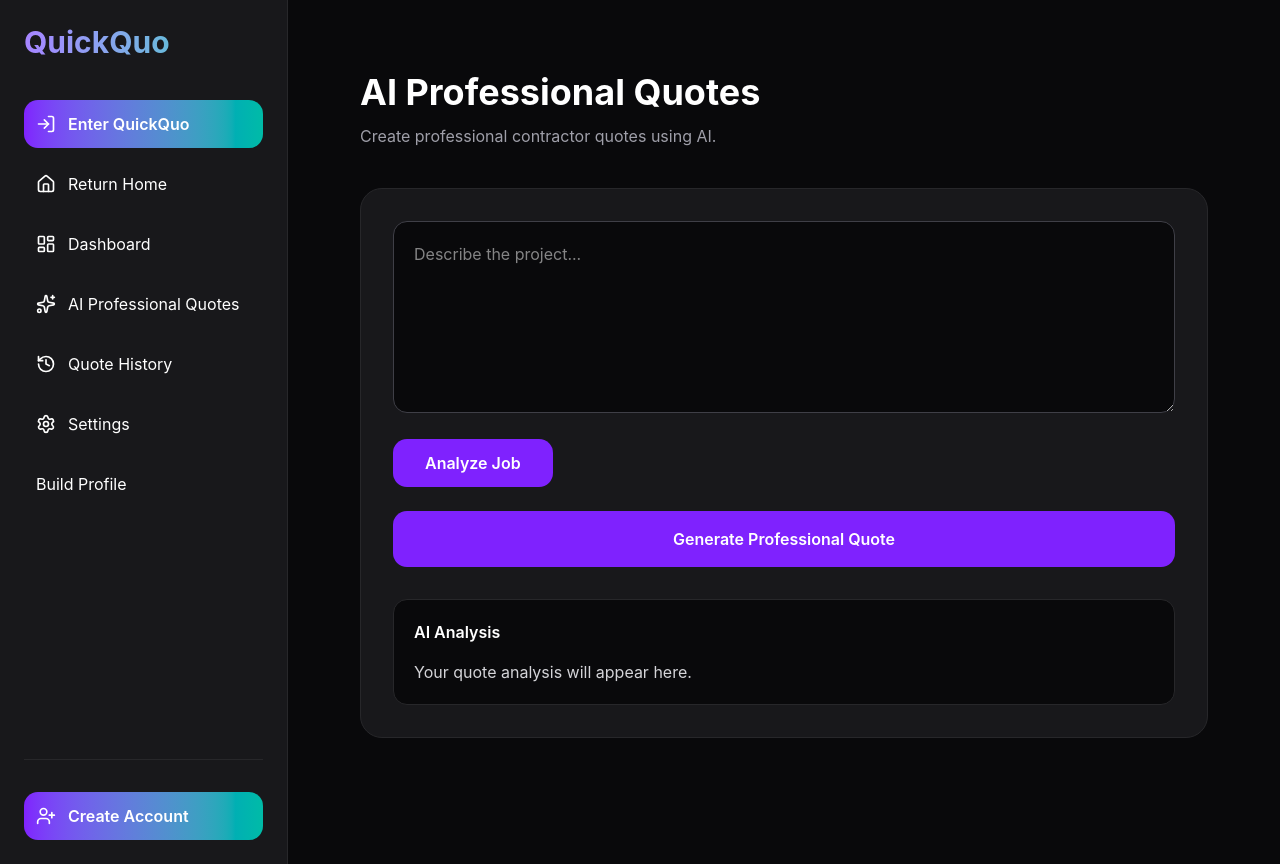
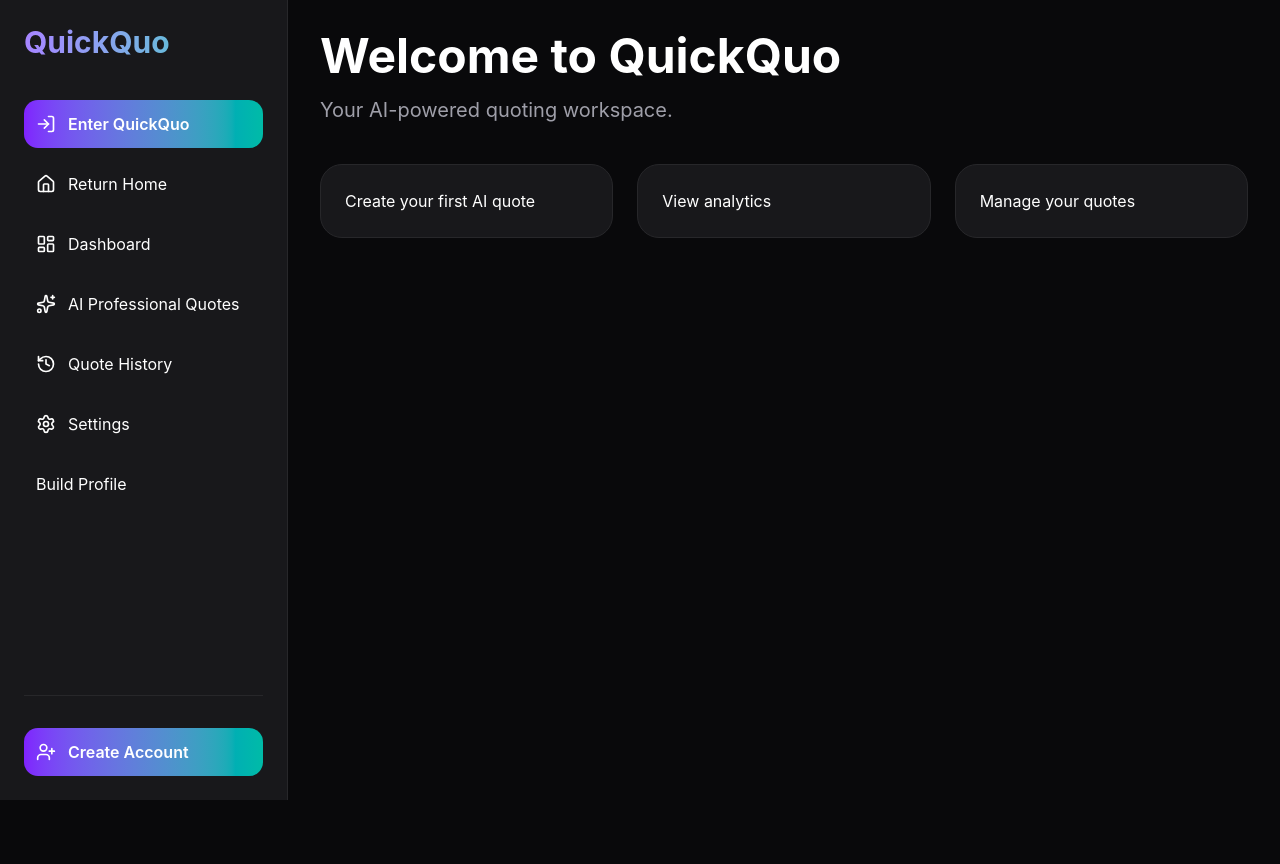
Before and after one commit to brandonrwill514/Quickpro, a Next.js app: page /workspace in a window 1280 px wide. After the commit the page ends 800 px from the top, so only its background shows below. Built offline with nearby package versions, Linux system fonts and the light colour scheme; no server answers.

Commit message:
Updated landing + onboarding flow

```diff
--- a/app/page.tsx
+++ b/app/page.tsx
@@ -1,37 +1,205 @@
-import Navbar from "@/components/Navbar";
+"use client";
 
-export default function HomePage() {
-  return (
-    <main className="min-h-screen bg-zinc-950 text-zinc-50">
-      <Navbar />
+import Link from "next/link";
+import {
+  Sparkles,
+  Clock,
+  FileText,
+  ArrowRight
+} from "lucide-react";
 
-      <section className="relative mx-auto max-w-7xl overflow-hidden px-6 py-24 text-center">
-        <div className="absolute inset-0 bg-[radial-gradient(circle_at_top,rgba(124,58,237,0.35),transparent_32%),radial-gradient(circle_at_80%_20%,rgba(20,184,166,0.22),transparent_22%),radial-gradient(circle_at_bottom,rgba(245,158,11,0.18),transparent_18%)]" />
-        <div className="relative mx-auto max-w-5xl">
-          <p className="mx-auto mb-6 inline-flex items-center rounded-full border border-white/10 bg-white/5 px-4 py-2 text-sm font-medium text-zinc-300 backdrop-blur">
-            QuickQuo Home
-          </p>
+export default function LandingPage() {
 
-          <h1 className="mx-auto max-w-4xl text-5xl font-bold tracking-tight text-zinc-50 md:text-7xl">
-            AI-powered quoting
-            <br />
-            built for modern contractors.
-          </h1>
+return (
 
-          <p className="mx-auto mt-6 max-w-2xl text-xl text-zinc-400">
-            Speak your project.
-            <br />
-            AI builds your estimate.
-          </p>
+<main className="
+min-h-screen
+bg-zinc-950
+text-white
+flex
+items-center
+justify-center
+px-6
+">
 
-          <div className="mt-14 flex justify-center">
-            <div className="w-full max-w-5xl rounded-3xl border border-white/10 bg-zinc-900 p-3 shadow-2xl shadow-black/40">
-              <img src="/dashboard.png" className="w-full rounded-2xl" alt="QuickQuo dashboard preview" />
-            </div>
-          </div>
-        </div>
-      </section>
+<div className="
+max-w-5xl
+text-center
+">
 
-    </main>
-  );
+<div className="
+inline-flex
+items-center
+gap-2
+bg-violet-500/10
+text-violet-300
+px-5
+py-2
+rounded-full
+mb-8
+">
+
+<Sparkles size={18}/>
+
+AI Powered Quoting Platform
+
+</div>
+
+<h1 className="
+text-6xl
+font-bold
+mb-6
+">
+
+Welcome to QuickQuo
+
+</h1>
+
+<p className="
+text-xl
+text-zinc-400
+max-w-3xl
+mx-auto
+">
+
+Create professional quotes faster using AI.
+Save time, improve accuracy, and grow your business.
+
+</p>
+
+<div className="
+grid
+md:grid-cols-3
+gap-6
+mt-12
+">
+
+<Card
+icon={<Sparkles/>}
+title="AI Quotes"
+text="Generate professional estimates instantly."
+/>
+
+<Card
+icon={<Clock/>}
+title="Save Time"
+text="Reduce hours spent creating quotes."
+/>
+
+<Card
+icon={<FileText/>}
+title="Professional"
+text="Deliver better customer experiences."
+/>
+
+</div>
+
+<div className="
+mt-12
+flex
+justify-center
+gap-5
+">
+
+<Link
+href="/signup"
+className="
+bg-gradient-to-r
+from-violet-600
+to-teal-500
+px-8
+py-4
+rounded-xl
+font-semibold
+flex
+items-center
+gap-2
+"
+>
+
+Create Account
+
+<ArrowRight size={18}/>
+
+</Link>
+
+<Link
+href="/login"
+className="
+bg-zinc-900
+border
+border-zinc-700
+px-8
+py-4
+rounded-xl
+font-semibold
+"
+>
+
+Login
+
+</Link>
+
+</div>
+
+</div>
+
+</main>
+
+)
+
 }
+
+function Card({
+icon,
+title,
+text
+}:{
+icon:React.ReactNode;
+title:string;
+text:string;
+}){
+
+return (
+
+<div className="
+bg-zinc-900
+border
+border-zinc-800
+rounded-3xl
+p-6
+text-left
+">
+
+<div className="
+text-violet-400
+mb-4
+">
+
+{icon}
+
+</div>
+
+<h3 className="
+font-semibold
+text-xl
+">
+
+{title}
+
+</h3>
+
+<p className="
+text-zinc-400
+mt-2
+">
+
+{text}
+
+</p>
+
+</div>
+
+)
+
+}
--- a/app/profile-setup/page.tsx
+++ b/app/profile-setup/page.tsx
@@ -52,7 +52,7 @@ export default function ProfileSetupPage() {
 
       console.log(profile);
 
-      router.push("/welcome");
+      router.push("/workspace");
 
     }
 
--- a/app/signup/page.tsx
+++ b/app/signup/page.tsx
@@ -1,8 +1,10 @@
 "use client";
 
+import { useRouter } from "next/navigation";
 import { UserPlus } from "lucide-react";
 
 export default function SignupPage(){
+const router = useRouter();
 
 return (
 
@@ -84,6 +86,8 @@ p-4
 
 <button
 
+onClick={()=>router.push("/profile-setup")}
+
 className="
 w-full
 flex
--- a/app/workspace/page.tsx
+++ b/app/workspace/page.tsx
@@ -1,120 +1,75 @@
-"use client";
+export default function WorkspacePage(){
 
-import { useState } from "react";
-import { supabase } from "@/lib/supabase";
-import {
-  Mic,
-  Sparkles,
-  Upload,
-  FileText,
-  DollarSign,
-  Clock,
-  TrendingUp
-} from "lucide-react";
+return (
 
-export default function WorkspacePage() {
-  const [description, setDescription] = useState("");
-  const [analysis, setAnalysis] = useState("");
-  const [loading, setLoading] = useState(false);
+<div>
 
-  async function analyzeJob() {
-    setLoading(true);
+<h1 className="
+text-5xl
+font-bold
+">
 
-    try {
-      const response = await fetch("/api/extract-job", {
-        method: "POST",
-        headers: {
-          "Content-Type": "application/json"
-        },
-        body: JSON.stringify({
-          description,
-        }),
-      });
+Welcome to QuickQuo
 
-      const data = await response.json();
+</h1>
 
-      if (data.summary) {
-        setAnalysis(
-          data.summary ||
-          "No AI analysis returned."
-        );
-      } else {
-        setAnalysis("Unable to analyze project.");
-      }
-    } catch (error) {
-      console.error(error);
-      setAnalysis("Unable to analyze project.");
-    }
+<p className="
+text-zinc-400
+text-xl
+mt-4
+">
 
-    setLoading(false);
-  }
+Your AI-powered quoting workspace.
 
-  async function saveQuote() {
-    try {
-      const { error } = await supabase
-        .from("Quotes")
-        .insert({
-          project_description: description,
-          ai_summary: analysis,
-          trade: "Pending",
-          materials: "Pending",
-          labour: "Pending",
-          estimated_price: 0,
-          profit_margin: 0,
-        });
+</p>
 
-      if (error) {
-        console.error(error);
-        alert("Quote failed to save");
-        return;
-      }
+<div className="
+grid
+md:grid-cols-3
+gap-6
+mt-10
+">
 
-      alert("Quote saved successfully!");
-    } catch (error) {
-      console.error(error);
-    }
-  }
+<div className="
+bg-zinc-900
+border
+border-zinc-800
+rounded-3xl
+p-6
+">
 
-  return (
-    <main className="min-h-screen bg-zinc-950 text-white p-10">
-      <div className="mx-auto max-w-6xl">
-        <h1 className="text-4xl font-bold">AI Professional Quotes</h1>
+Create your first AI quote
 
-        <p className="mt-3 text-zinc-400">
-          Create professional contractor quotes using AI.
-        </p>
+</div>
 
-        <div className="mt-10 rounded-3xl border border-zinc-800 bg-zinc-900 p-8">
-          <textarea
-            value={description}
-            onChange={(e) => setDescription(e.target.value)}
-            placeholder="Describe the project..."
-            className="h-48 w-full rounded-xl border border-zinc-700 bg-zinc-950 p-5"
-          />
+<div className="
+bg-zinc-900
+border
+border-zinc-800
+rounded-3xl
+p-6
+">
 
-          <button
-            onClick={analyzeJob}
-            className="mt-5 rounded-xl bg-violet-600 px-8 py-3 font-semibold hover:bg-violet-500"
-          >
-            {loading ? "Analyzing..." : "Analyze Job"}
-          </button>
+View analytics
 
-          <button
-            onClick={saveQuote}
-            className="mt-6 w-full rounded-xl bg-violet-600 py-4 font-semibold hover:bg-violet-500"
-          >
-            Generate Professional Quote
-          </button>
+</div>
 
-          <div className="mt-8 rounded-xl border border-zinc-800 bg-zinc-950 p-5">
-            <h2 className="font-semibold">AI Analysis</h2>
+<div className="
+bg-zinc-900
+border
+border-zinc-800
+rounded-3xl
+p-6
+">
 
-            <p className="mt-4 whitespace-pre-line text-zinc-300">
-              {analysis || "Your quote analysis will appear here."}
-            </p>
-          </div>
-        </div>
-      </div>
-    </main>
-  );
+Manage your quotes
+
+</div>
+
+</div>
+
+</div>
+
+)
+
 }
--- a/components/Sidebar.tsx
+++ b/components/Sidebar.tsx
@@ -11,19 +11,24 @@ import {
 
 const items = [
   {
+    title: "Home",
+    href: "/workspace",
+    icon: Mic,
+  },
+  {
     title: "Dashboard",
     href: "/dashboard",
     icon: LayoutDashboard,
   },
   {
     title: "AI Professional Quotes",
-    href: "/workspace",
-    icon: Mic,
+    href: "/ai-quotes",
+    icon: FileText,
   },
   {
     title: "Quote History",
     href: "/quote-history",
-    icon: FileText,
+    icon: Mic,
   },
   {
     title: "Settings",
```
